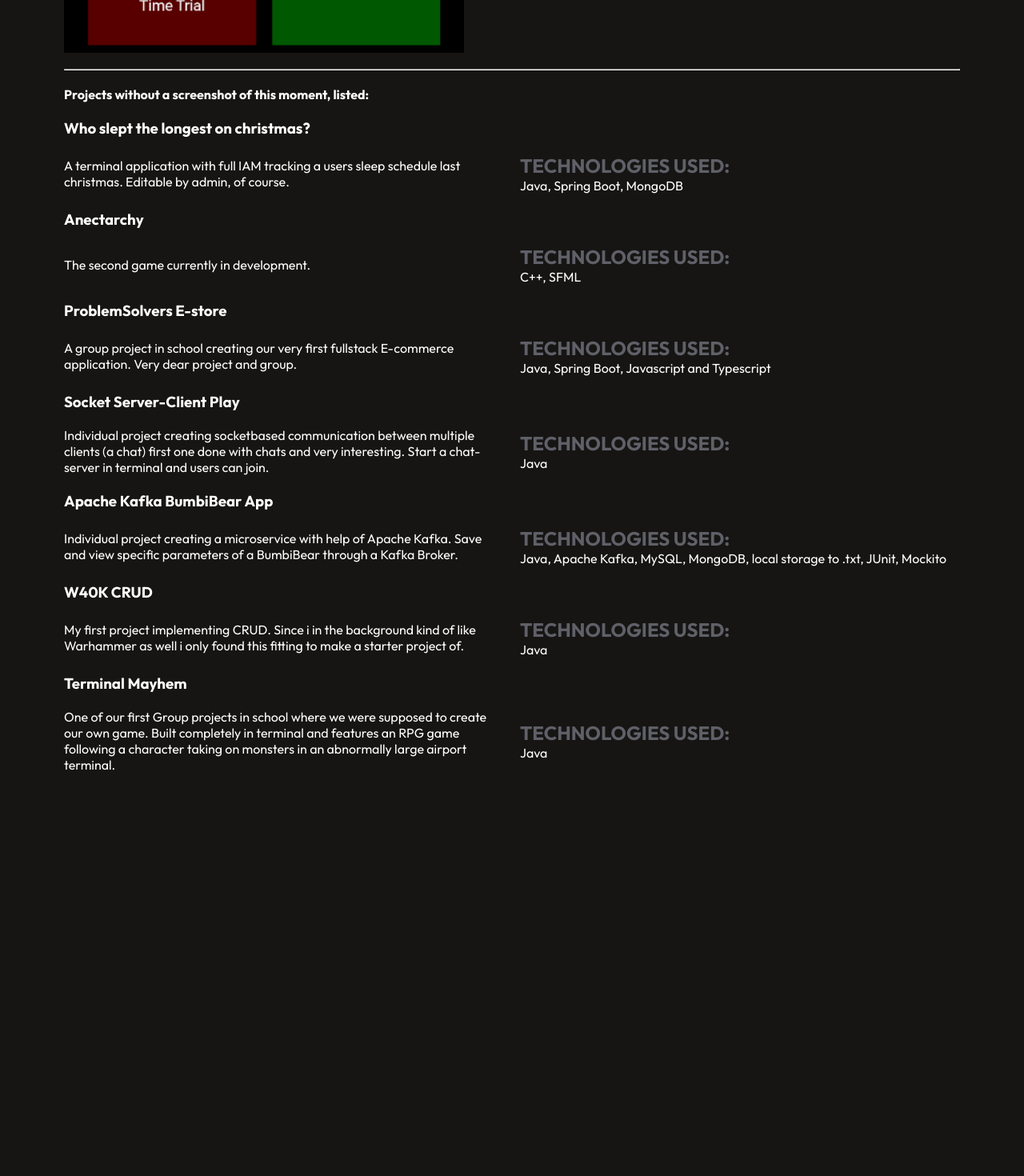
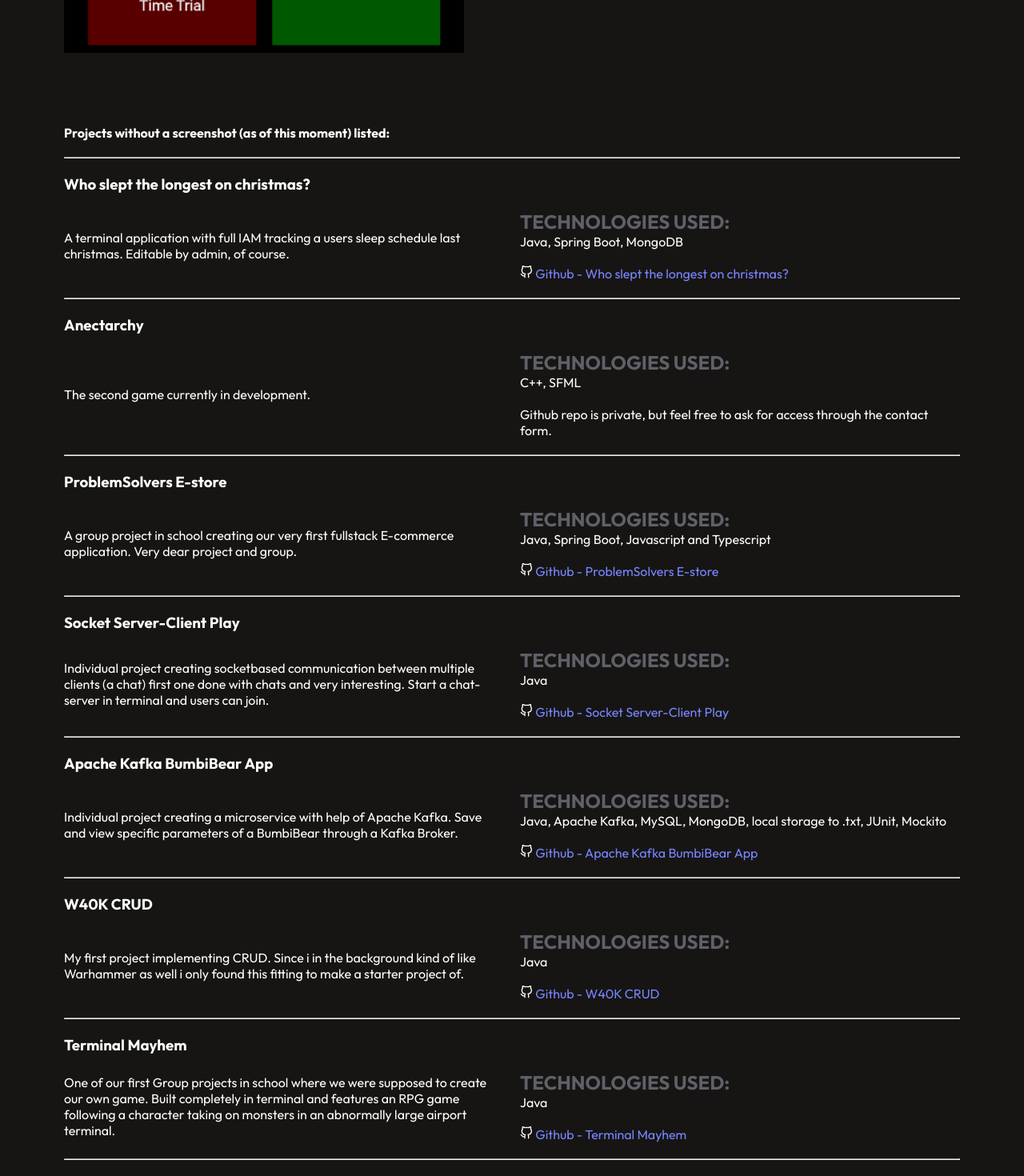
Before and after one commit to Cristoffer85/c-portfolio, a React (Vite) app: page /Pages/Portfolio/Portfolio in a window 1280 px wide. Shown: the part 3806-5276 px from the top of the page at 80% size. Before the commit the page ends 4792 px from the top, so only its background shows below. Built offline with nearby package versions, Linux system fonts and the light colour scheme.

Commit message:
Lower columns fixed

```diff
--- a/src/Pages/Portfolio/Portfolio.css
+++ b/src/Pages/Portfolio/Portfolio.css
@@ -74,7 +74,7 @@ a:hover {
   }
   .content-grid img {
     width: 100%;
-    height: 100%;
+    height: auto;
     max-width: 400px;
   }
 }
--- a/src/Pages/Portfolio/Portfolio.jsx
+++ b/src/Pages/Portfolio/Portfolio.jsx
@@ -125,58 +125,73 @@ const Portfolio = () => {
                 <p>Python (Kivy)</p>
                 <br /><br /><FiGithub /> <a href="https://github.com/Cristoffer85/LRA" target="_blank" rel="noopener noreferrer">Github - Latera Race Tracer</a>
               </div>
+
+          <div className="blank-row both-columns"></div>
+
+        <h4 className="both-columns">Projects without a screenshot (as of this moment) listed:</h4>
           <hr className="both-columns"></hr>
-
-        <h4 className="both-columns">Projects without a screenshot of this moment, listed:</h4>
-
           <h3 className="left-column">Who slept the longest on christmas?</h3>
           <p className="left-column">A terminal application with full IAM tracking a users sleep schedule last christmas. Editable by admin, of course.</p>
-          <div className="right-column link-container">
-          <h2>TECHNOLOGIES USED:</h2>
-          <p>Java, Spring Boot, MongoDB</p>
-          </div>
+            <div className="right-column link-container">
+              <h2>TECHNOLOGIES USED:</h2>
+              <p>Java, Spring Boot, MongoDB</p>
+              <br /><FiGithub /> <a href="https://github.com/Cristoffer85/WhoSleptTheLongestOnChristmas" target="_blank" rel="noopener noreferrer">Github - Who slept the longest on christmas?</a>
+            </div>
+          <hr className="both-columns"></hr>
 
           <h3 className="left-column">Anectarchy</h3>
           <p className="left-column">The second game currently in development.</p>
             <div className="right-column link-container">
               <h2>TECHNOLOGIES USED:</h2>
               <p>C++, SFML</p>
+              <br /><p>Github repo is private, but feel free to ask for access through the contact form.</p>
             </div>
+          <hr className="both-columns"></hr>
 
           <h3 className="left-column">ProblemSolvers E-store</h3>
           <p className="left-column">A group project in school creating our very first fullstack E-commerce application. Very dear project and group.</p>
             <div className="right-column link-container">
               <h2>TECHNOLOGIES USED:</h2>
               <p>Java, Spring Boot, Javascript and Typescript</p>
+              <br /><FiGithub /> <a href="https://github.com/Cristoffer85/Problemlosarna_E-Store" target="_blank" rel="noopener noreferrer">Github - ProblemSolvers E-store</a>
             </div>
+          <hr className="both-columns"></hr>
 
           <h3 className="left-column">Socket Server-Client Play</h3>
           <p className="left-column">Individual project creating socketbased communication between multiple clients (a chat) first one done with chats and very interesting. Start a chat-server in terminal and users can join.</p>
             <div className="right-column link-container">
               <h2>TECHNOLOGIES USED:</h2>
               <p>Java</p>
+              <br /><FiGithub /> <a href="https://github.com/Cristoffer85/SocketServerClientPlay" target="_blank" rel="noopener noreferrer">Github - Socket Server-Client Play</a>
             </div>
+          <hr className="both-columns"></hr>
 
           <h3 className="left-column">Apache Kafka BumbiBear App</h3>
           <p className="left-column">Individual project creating a microservice with help of Apache Kafka. Save and view specific parameters of a BumbiBear through a Kafka Broker.</p>
             <div className="right-column link-container">
               <h2>TECHNOLOGIES USED:</h2>
               <p>Java, Apache Kafka, MySQL, MongoDB, local storage to .txt, JUnit, Mockito</p>
+              <br /><FiGithub /> <a href="https://github.com/Cristoffer85/ApacheKafkaBumbiBearApp" target="_blank" rel="noopener noreferrer">Github - Apache Kafka BumbiBear App</a>
             </div>
+          <hr className="both-columns"></hr>
 
           <h3 className="left-column">W40K CRUD</h3>
           <p className="left-column">My first project implementing CRUD. Since i in the background kind of like Warhammer as well i only found this fitting to make a starter project of.</p>
             <div className="right-column link-container">
               <h2>TECHNOLOGIES USED:</h2>
               <p>Java</p>
+              <br /><FiGithub /> <a href="https://github.com/Cristoffer85/W40KCRUD-UTM3" target="_blank" rel="noopener noreferrer">Github - W40K CRUD</a>
             </div>
+          <hr className="both-columns"></hr>
 
           <h3 className="left-column">Terminal Mayhem</h3>
           <p className="left-column">One of our first Group projects in school where we were supposed to create our own game. Built completely in terminal and features an RPG game following a character taking on monsters in an abnormally large airport terminal.</p>
             <div className="right-column link-container">
               <h2>TECHNOLOGIES USED:</h2>
               <p>Java</p>
+              <br /><FiGithub /> <a href="https://github.com/Cristoffer85/Terminal_Mayhem" target="_blank" rel="noopener noreferrer">Github - Terminal Mayhem</a>
             </div>
+          <hr className="both-columns"></hr>
       </div>
     </div>
   );
```
